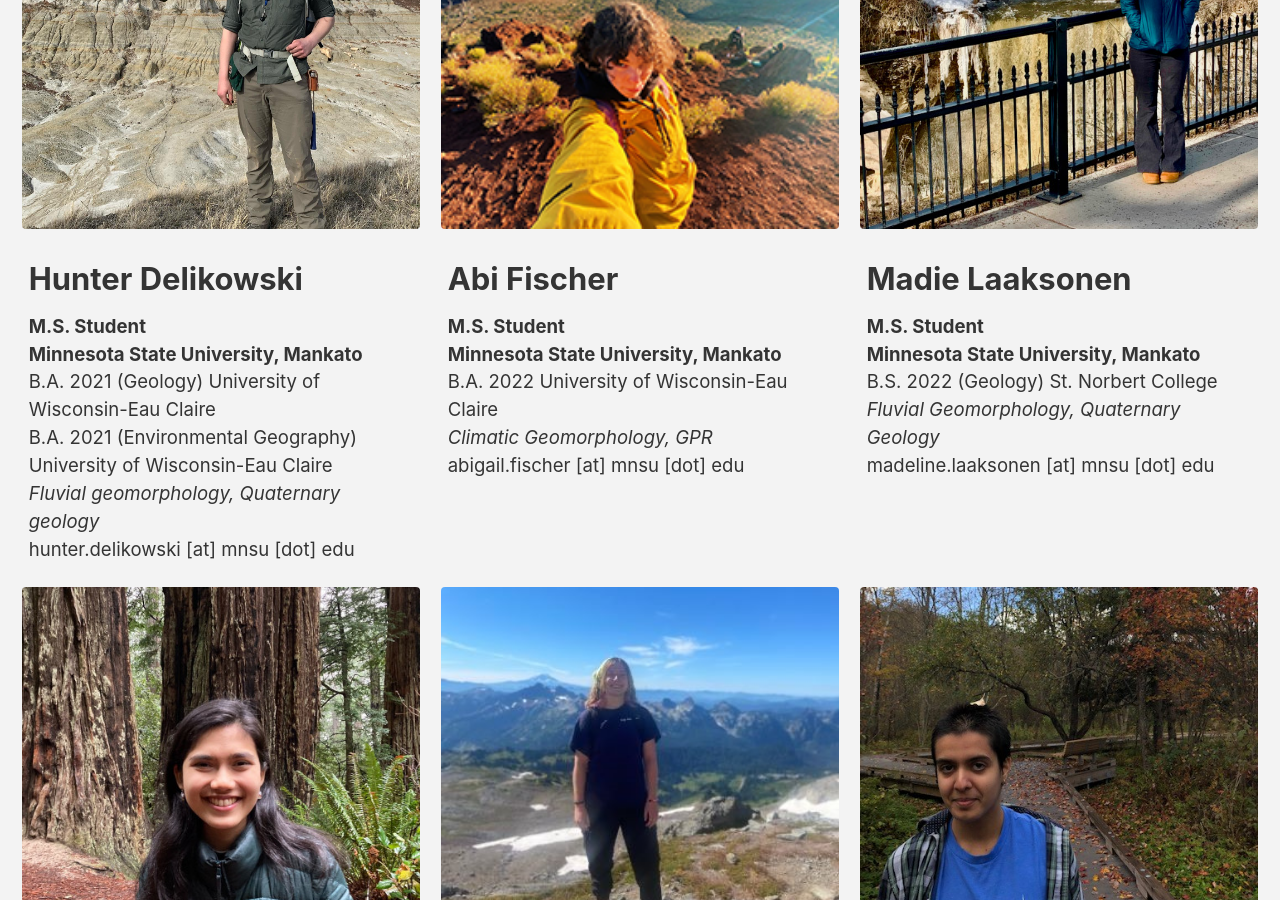
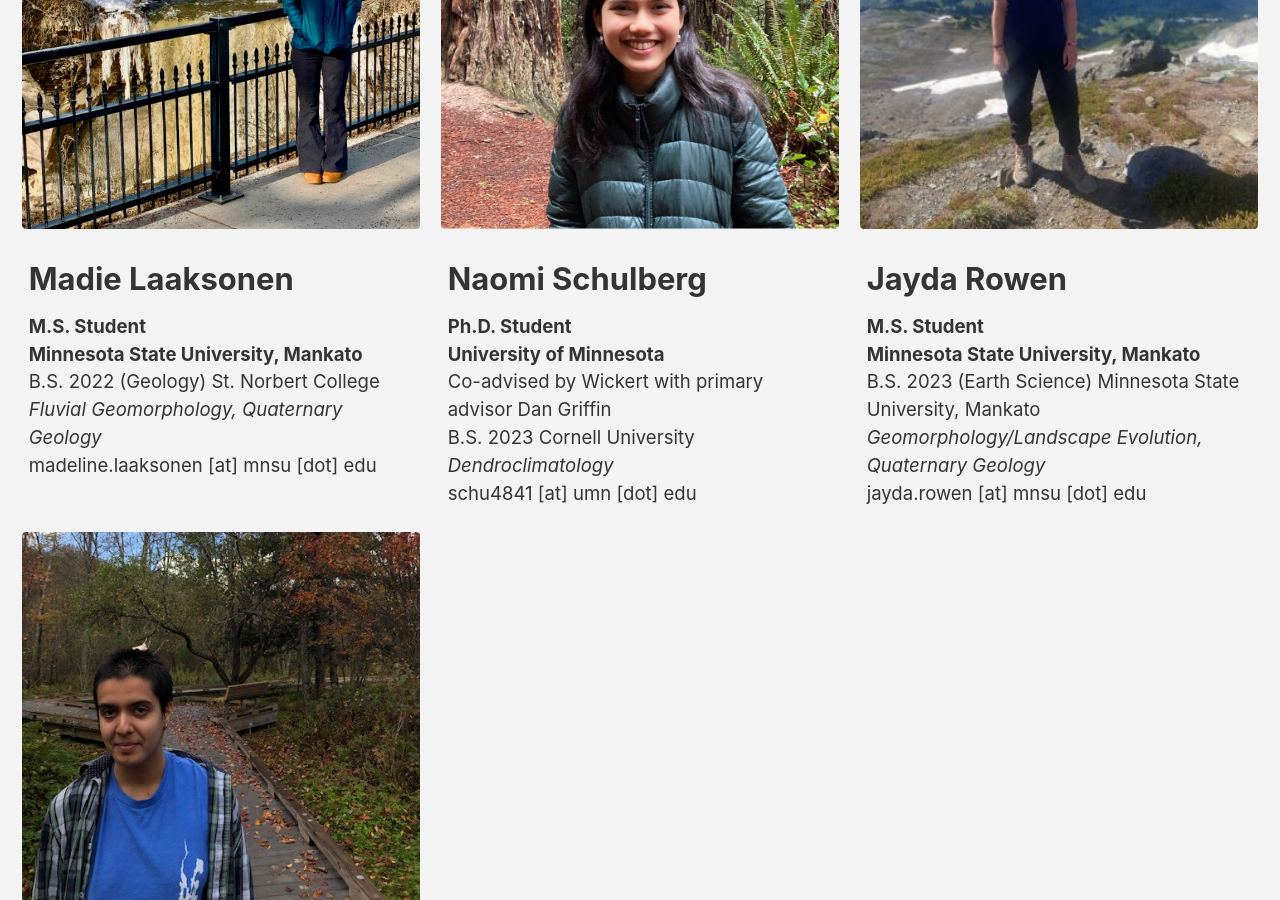
Before and after one commit to MNiMORPH/MNiMORPH.github.io, a Jekyll site: the page built from _pages/people.md, in a window 1280 px wide and 900 px high, scrolled down 4294 px. Built offline with Jekyll 4.4.1, drawn with Linux system fonts in a browser that asks for light colours; cached includes are drawn as plain includes; nearby versions of some CDN libraries; some of the changed text lies outside the part shown.

Commit message:
Hunter and Abi have graduated.

```diff
--- a/_pages/people.md
+++ b/_pages/people.md
@@ -115,32 +115,6 @@ grads:
               *Fluvial geomorphology, digital terrain analysis, cosmogenic nuclides*<br/>
               andreas [dot] ruby [at] gfz-potsdam [dot] de
               "
-    #url: ""
-    #btn_label: "Homepage"
-    #btn_class: "btn--inverse"
-  - image_path: /assets/images/headshots/hunter.jpg
-    alt: "Hunter Delikowski"
-    title: "Hunter Delikowski"
-    excerpt: "**M.S. Student**<br/>
-              **Minnesota State University, Mankato**<br>
-              B.A. 2021 (Geology) University of Wisconsin-Eau Claire<br/>
-              B.A. 2021 (Environmental Geography) University of Wisconsin-Eau Claire<br/>
-              *Fluvial geomorphology, Quaternary geology*<br/>
-              hunter.delikowski [at] mnsu [dot] edu
-    "
-    #url: ""
-    #btn_label: "Homepage"
-    #btn_class: "btn--inverse"
-  - image_path: /assets/images/headshots/Abi.jpg
-    alt: "Abi Fischer"
-    title: "Abi Fischer"
-    excerpt: "**M.S. Student**<br/>
-              **Minnesota State University, Mankato**<br>
-              B.A. 2022 University of Wisconsin-Eau Claire<br/>
-              *Climatic Geomorphology, GPR*<br/>
-              abigail.fischer [at] mnsu [dot] edu
-              "
-
     #url: ""
     #btn_label: "Homepage"
     #btn_class: "btn--inverse"
```
Also changed, not shown: other parts of _pages/people.md (+10 -0 lines).
